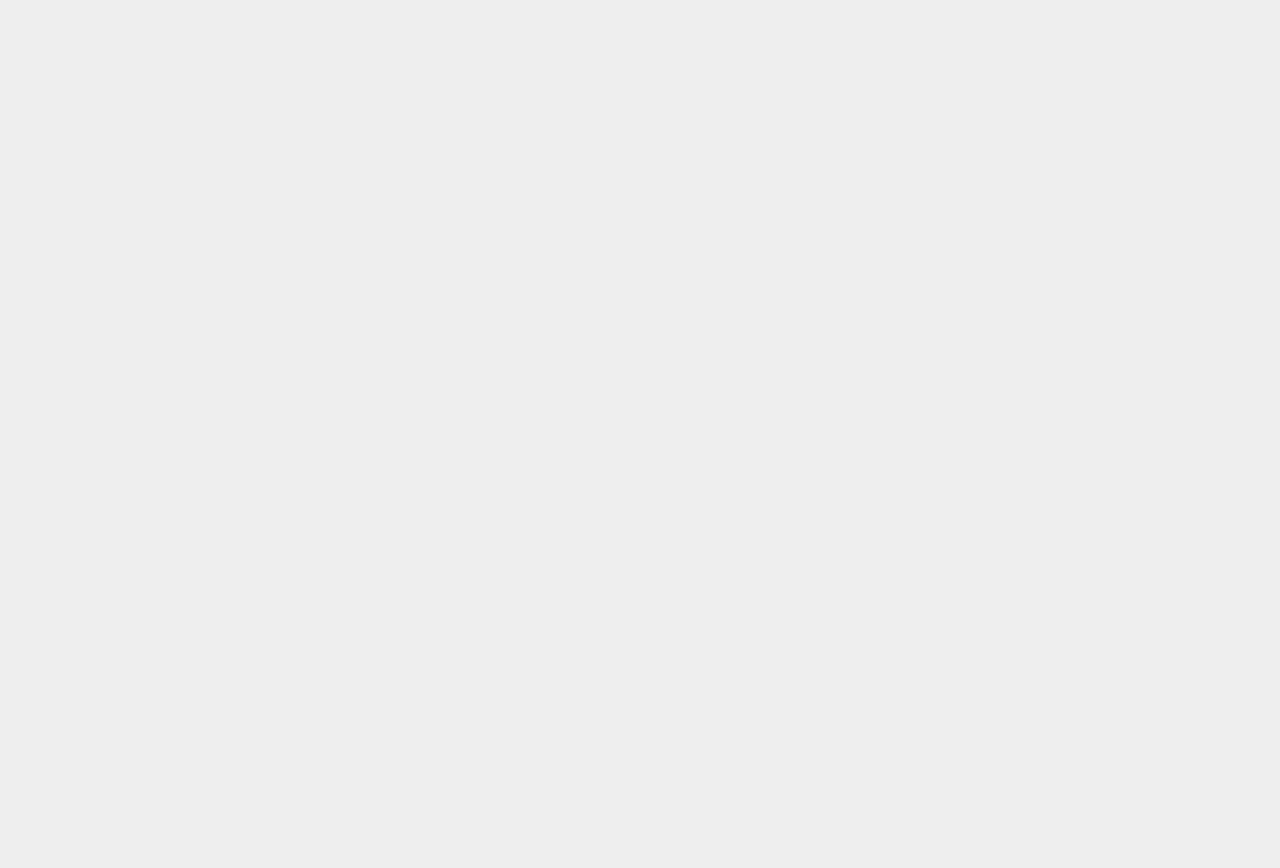
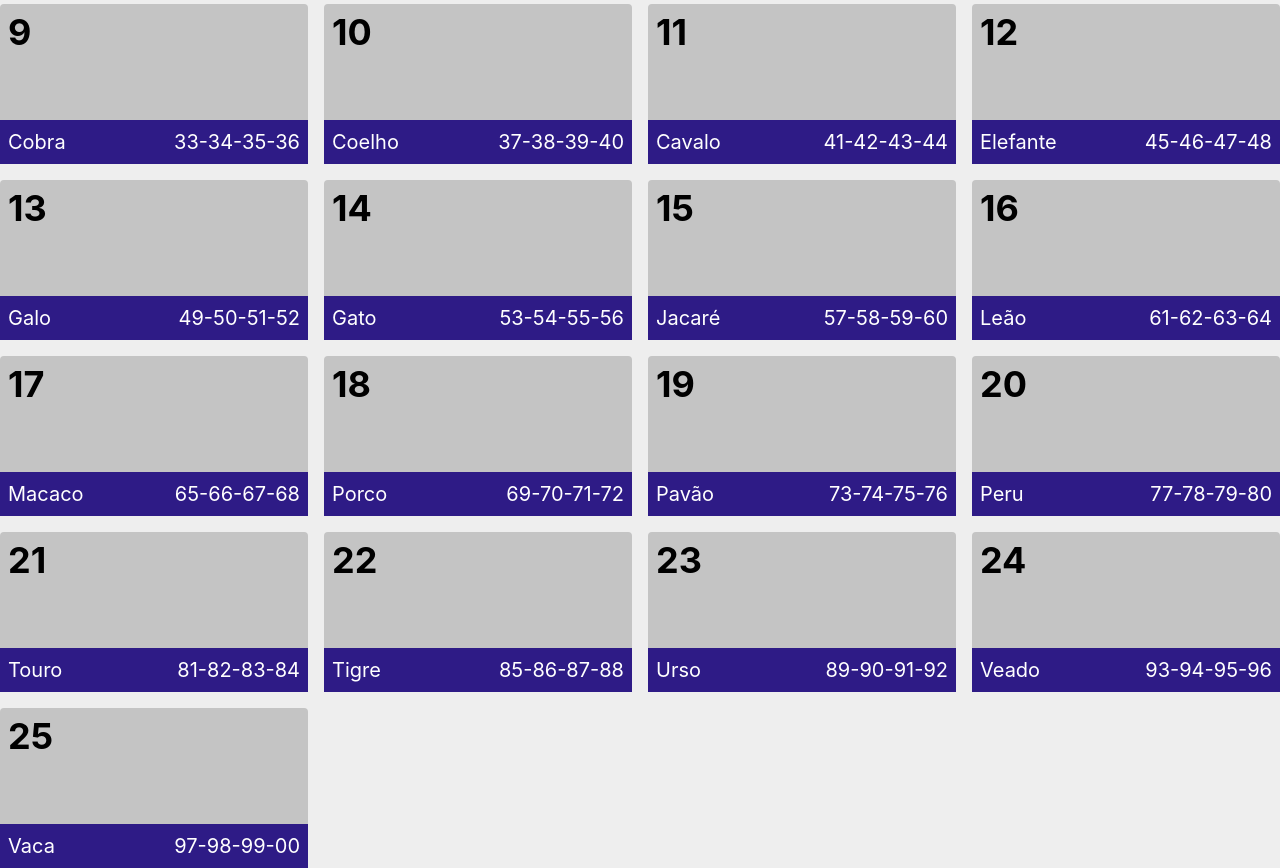
Before and after one commit to KrindgesJuliano/best-beast-bet, a React (Vite) app: page /dashboard in a window 1280 px wide. Shown: the part 500-1368 px from the top of the page. Before the commit the page ends 800 px from the top, so only its background shows below. Built offline with nearby package versions, Linux system fonts and the light colour scheme.

Commit message:
feat: add grupos

```diff
--- a/src/assets/grups.json
+++ b/src/assets/grups.json
@@ -87,42 +87,42 @@
     },
     {
       "grupo": 18,
-      "animal": "Pavão",
+      "animal": "Porco",
       "numero": "69-70-71-72"
     },
     {
       "grupo": 19,
-      "animal": "Peru",
+      "animal": "Pavão",
       "numero": "73-74-75-76"
     },
     {
       "grupo": 20,
-      "animal": "Touro",
+      "animal": "Peru",
       "numero": "77-78-79-80"
     },
     {
       "grupo": 21,
-      "animal": "Tigre",
+      "animal": "Touro",
       "numero": "81-82-83-84"
     },
     {
       "grupo": 22,
-      "animal": "Urso",
+      "animal": "Tigre",
       "numero": "85-86-87-88"
     },
     {
       "grupo": 23,
-      "animal": "Veado",
+      "animal": "Urso",
       "numero": "89-90-91-92"
     },
     {
       "grupo": 24,
-      "animal": "Vaca",
+      "animal": "Veado",
       "numero": "93-94-95-96"
     },
     {
       "grupo": 25,
-      "animal": "Águia",
+      "animal": "Vaca",
       "numero": "97-98-99-00"
     }
   ]
--- a/src/index.css
+++ b/src/index.css
@@ -18,6 +18,8 @@
   margin: 0;
   padding: 0;
   border: 0;
+  content: inherit;
+  box-sizing: border-box;
 }
 
 a {
--- a/src/modules/Dashboard/index.jsx
+++ b/src/modules/Dashboard/index.jsx
@@ -13,12 +13,21 @@ export const Dashboard = () => {
           <span className="text-green text-xl font-700">350</span>
         </div>
       </header>
-      <div className="grid grid-cols-4">
+      <div className="grid grid-cols-4 gap-4 mt-4">
         {Grupos.grupos.map((grupo) => (
-          <div key={grupo.numero}>
-            {grupo.numero}
-            {grupo.animal}
-            {grupo.numero}
+          <div
+            key={grupo.numero}
+            className="bg-[#c4c4c4] w-[100%] h-[10rem] rounded cursor-pointer"
+          >
+            <div className="text-white flex flex-col justify-between h-full">
+              <span className="font-700 text-4xl p2 text-black">
+                {grupo.grupo}
+              </span>
+              <div className="bg-[#2E1B86] w-[100%] p2 flex justify-between">
+                <span className="text-xl">{grupo.animal}</span>
+                <span className="text-xl">{grupo.numero}</span>
+              </div>
+            </div>
           </div>
         ))}
       </div>
```
